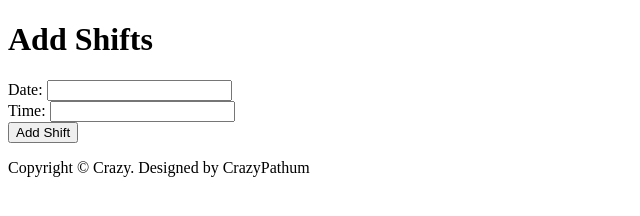
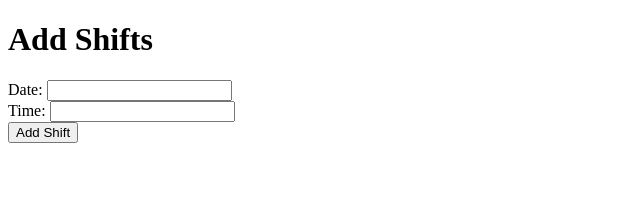
Before and after one commit to i1205127/EmployeeDirectoryJQM, a plain HTML site: page www/addshifts.html in a window 1280 px wide. Shown: the whole page, without its empty margins (0-640 px from the left). Drawn offline with Linux system fonts and the light colour scheme.

Commit message:
no copyright

```diff
--- a/www/addshifts.html
+++ b/www/addshifts.html
@@ -29,7 +29,6 @@
                         </div>
                     </div><!-- //.contact-form -->
                 </div>
-                <p class="copyright">Copyright &copy; Crazy. Designed by CrazyPathum</a></p>
       </div><!-- /content -->
 
 </div>
```
Also changed, not shown: www/index.html (+1 -1 lines).
